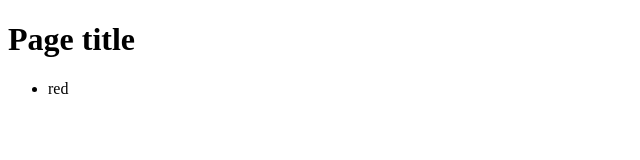
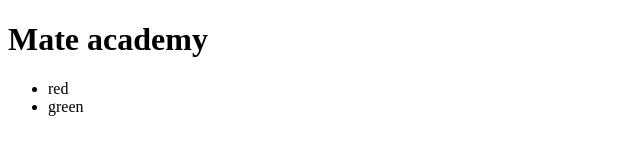
Before and after one commit to Armatur-batyr/my-project, a plain HTML site: page index.html in a window 1280 px wide. Shown: the whole page, without its empty margins (0-640 px from the left). Drawn offline with Linux system fonts and the light colour scheme.

Commit message:
Cancel changes

```diff
--- a/index.html
+++ b/index.html
@@ -7,9 +7,10 @@
   <title>Document</title>
 </head>
 <body>
-<h1>Page title</h1>
+<h1>Mate academy</h1>
 <ul>
   <li>red</li>
+  <li>green</li>
 </ul>
 </body>
 </html>
```
Also changed, not shown: 1 other file.
